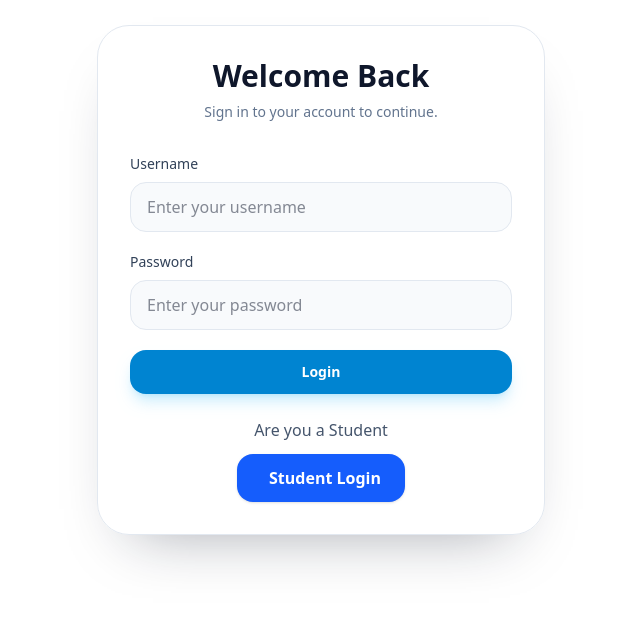
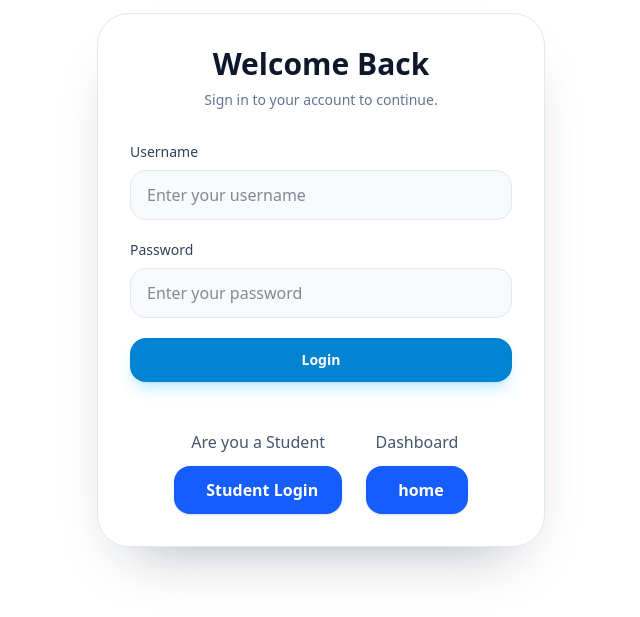
Before and after one commit to Krishna206204/a, a Django app: page /login/ in a window 1280 px wide. Shown: the top 617 px of the page, without its empty margins (319-959 px from the left). Run offline with Django 5.2, Linux system fonts and the light colour scheme; some libraries are stand-ins or nearby versions.

Commit message:
make login page more smooth

```diff
--- a/accounts/templates/accounts/login.html
+++ b/accounts/templates/accounts/login.html
@@ -35,10 +35,12 @@
         <button type="submit"
           class="w-full rounded-2xl bg-sky-600 px-5 py-3 text-sm font-semibold text-white shadow-lg shadow-sky-500/20 transition hover:bg-sky-700 focus:outline-none focus:ring-2 focus:ring-sky-500 focus:ring-offset-2 focus:ring-offset-white">Login</button>
       </form>
+
 {% comment %} Changed this below commented to  {% endcomment %}
        {% comment %} <p class="mt-6 text-center text-sm text-slate-500">If you are student <a href="{% url "student-lookup" %}"
           class="font-semibold text-sky-600 hover:text-sky-700">Login student</a></p>  {% endcomment %}
 
+        <div class="mt-6 flex items-center justify-center gap-6">
           <div class="mt-6 text-center">
           <p class="text-slate-600">
             Are you a Student
@@ -50,6 +52,21 @@
             Student Login
           </a>
           </div>
+
+        {% comment %} Added link of the dashboard in the login page {% endcomment %}
+        <div class="mt-6 text-center">
+        <p class="text-slate-600">
+        Dashboard
+        </p>
+
+        <a href="{% url 'home' %}"
+         class="mt-3 inline-flex items-center rounded-2xl bg-blue-600 px-6 py-3 text-base font-semibold text-white shadow-sm transition hover:bg-blue-700">
+          <i class="fa-solid fa-user-tie mr-2"></i>
+          home
+           </a>
+          </div>
+        </div>
+
       </div>
     </div>
 
@@ -71,3 +88,38 @@
 
 </body>
 </html>
+
+
+
+
+
+
+          {% comment %} <div class="mt-6 flex items-center justify-center gap-6">
+
+      <!-- Student Login -->
+      <div class="text-center">
+          <p class="text-slate-600">
+              Are you a Student?
+          </p>
+
+          <a href="{% url 'student-lookup' %}"
+             class="mt-3 inline-flex items-center rounded-2xl bg-blue-600 px-6 py-3 text-base font-semibold text-white shadow-sm transition hover:bg-blue-700">
+              <i class="fa-solid fa-user mr-2"></i>
+              Student Login
+          </a>
+      </div>
+
+      <!-- Home -->
+      <div class="text-center">
+          <p class="text-slate-600">
+              Dashboard
+          </p>
+
+          <a href="{% url 'home' %}"
+             class="mt-3 inline-flex items-center rounded-2xl bg-blue-600 px-6 py-3 text-base font-semibold text-white shadow-sm transition hover:bg-blue-700">
+              <i class="fa-solid fa-house mr-2"></i>
+              Home
+          </a>
+      </div>
+
+      </div> {% endcomment %}
```
Lines whose indentation alone changed are shown as unchanged.
